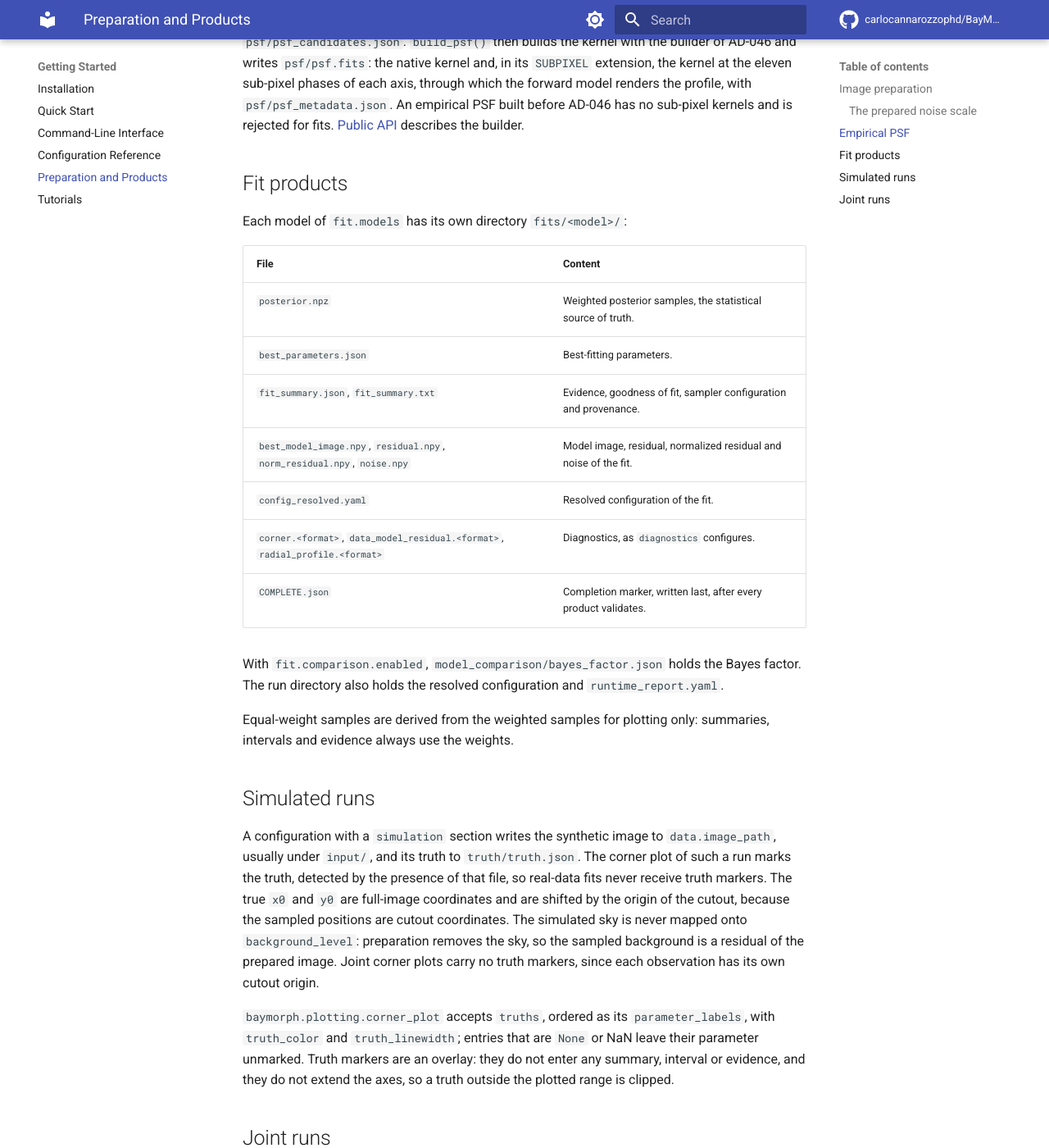
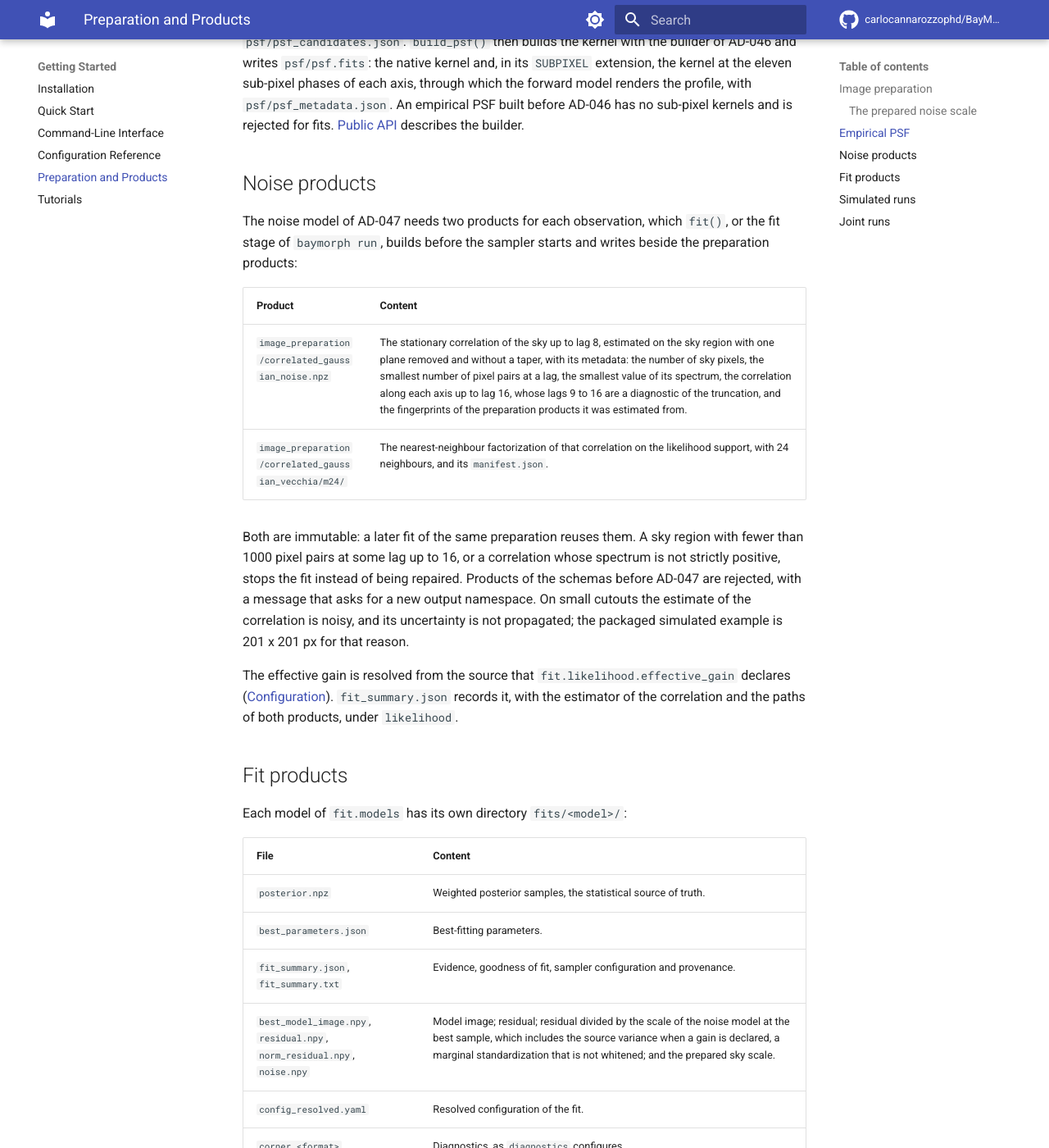
Before and after one commit to carlocannarozzophd/BayMorph, an MkDocs documentation site: the page built from docs/guide/PREPARATION_AND_PRODUCTS.md, in a window 1280 px wide and 1400 px high, scrolled down 1838 px. Shown: the whole window at 82% size. Built offline with MkDocs 1.6.1 and Material for MkDocs 9.7.7, drawn with Linux system fonts in a browser that asks for light colours; comment, search, counter and statistics services are not loaded.

```diff
--- a/docs/guide/PREPARATION_AND_PRODUCTS.md
+++ b/docs/guide/PREPARATION_AND_PRODUCTS.md
@@ -84,6 +84,31 @@ axis, through which the forward model renders the profile, with
 sub-pixel kernels and is rejected for fits. [Public API](../API.md)
 describes the builder.
 
+## Noise products
+
+The noise model of AD-047 needs two products for each observation, which
+`fit()`, or the fit stage of `baymorph run`, builds before the sampler
+starts and writes beside the preparation products:
+
+| Product | Content |
+| --- | --- |
+| `image_preparation/correlated_gaussian_noise.npz` | The stationary correlation of the sky up to lag 8, estimated on the sky region with one plane removed and without a taper, with its metadata: the number of sky pixels, the smallest number of pixel pairs at a lag, the smallest value of its spectrum, the correlation along each axis up to lag 16, whose lags 9 to 16 are a diagnostic of the truncation, and the fingerprints of the preparation products it was estimated from. |
+| `image_preparation/correlated_gaussian_vecchia/m24/` | The nearest-neighbour factorization of that correlation on the likelihood support, with 24 neighbours, and its `manifest.json`. |
+
+Both are immutable: a later fit of the same preparation reuses them. A sky
+region with fewer than 1000 pixel pairs at some lag up to 16, or a
+correlation whose spectrum is not strictly positive, stops the fit instead
+of being repaired. Products of the schemas before AD-047 are rejected, with
+a message that asks for a new output namespace. On small cutouts the
+estimate of the correlation is noisy, and its uncertainty is not
+propagated; the packaged simulated example is 201 x 201 px for that
+reason.
+
+The effective gain is resolved from the source that
+`fit.likelihood.effective_gain` declares ([Configuration](CONFIGURATION.md)).
+`fit_summary.json` records it, with the estimator of the correlation and the
+paths of both products, under `likelihood`.
+
 ## Fit products
 
 Each model of `fit.models` has its own directory `fits/<model>/`:
@@ -93,7 +118,7 @@ Each model of `fit.models` has its own directory `fits/<model>/`:
 | `posterior.npz` | Weighted posterior samples, the statistical source of truth. |
 | `best_parameters.json` | Best-fitting parameters. |
 | `fit_summary.json`, `fit_summary.txt` | Evidence, goodness of fit, sampler configuration and provenance. |
-| `best_model_image.npy`, `residual.npy`, `norm_residual.npy`, `noise.npy` | Model image, residual, normalized residual and noise of the fit. |
+| `best_model_image.npy`, `residual.npy`, `norm_residual.npy`, `noise.npy` | Model image; residual; residual divided by the scale of the noise model at the best sample, which includes the source variance when a gain is declared, a marginal standardization that is not whitened; and the prepared sky scale. |
 | `config_resolved.yaml` | Resolved configuration of the fit. |
 | `corner.<format>`, `data_model_residual.<format>`, `radial_profile.<format>` | Diagnostics, as `diagnostics` configures. |
 | `COMPLETE.json` | Completion marker, written last, after every product validates. |
```
Also changed, not shown: CHANGELOG.md (+20 -0 lines), docs/API.md (+21 -3 lines), baymorph/resources/notebooks/02B_Observed_Fit.ipynb, 1 other file.
